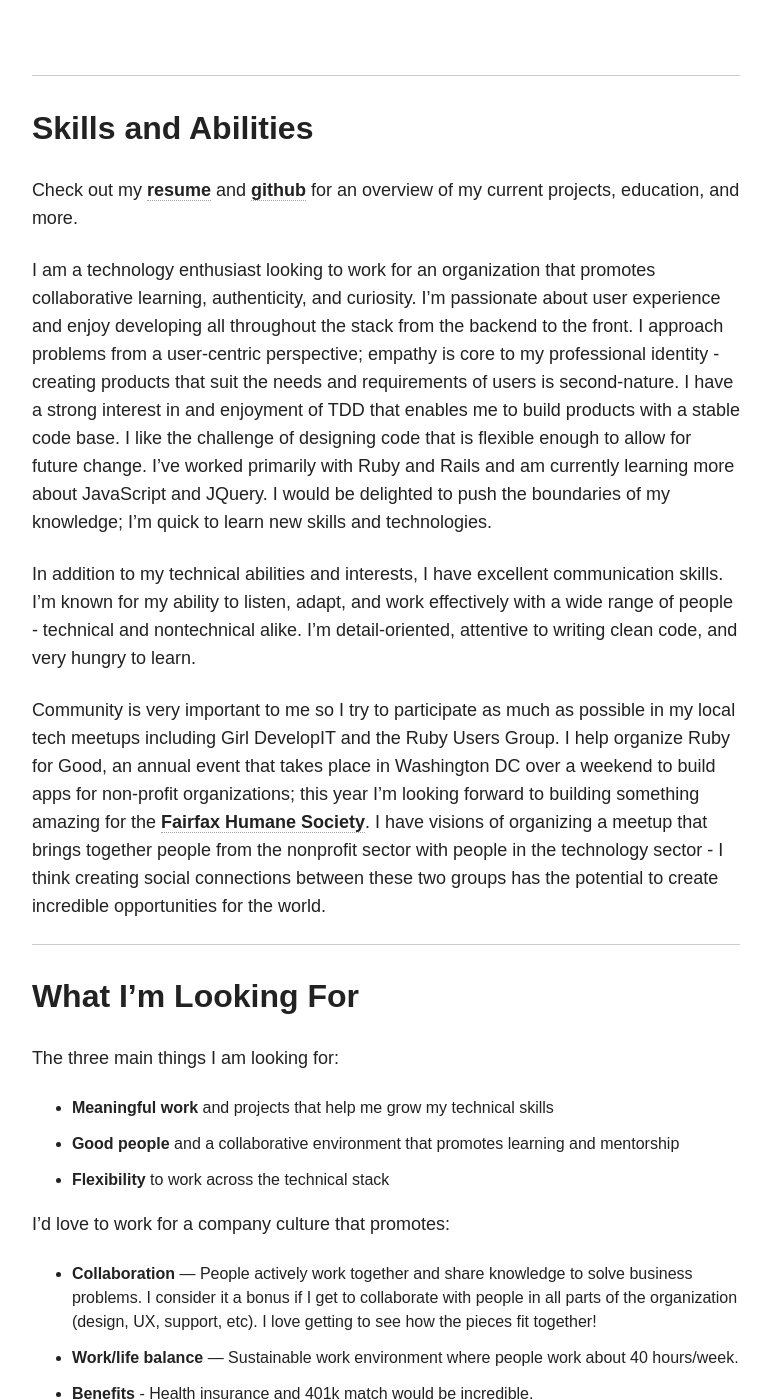
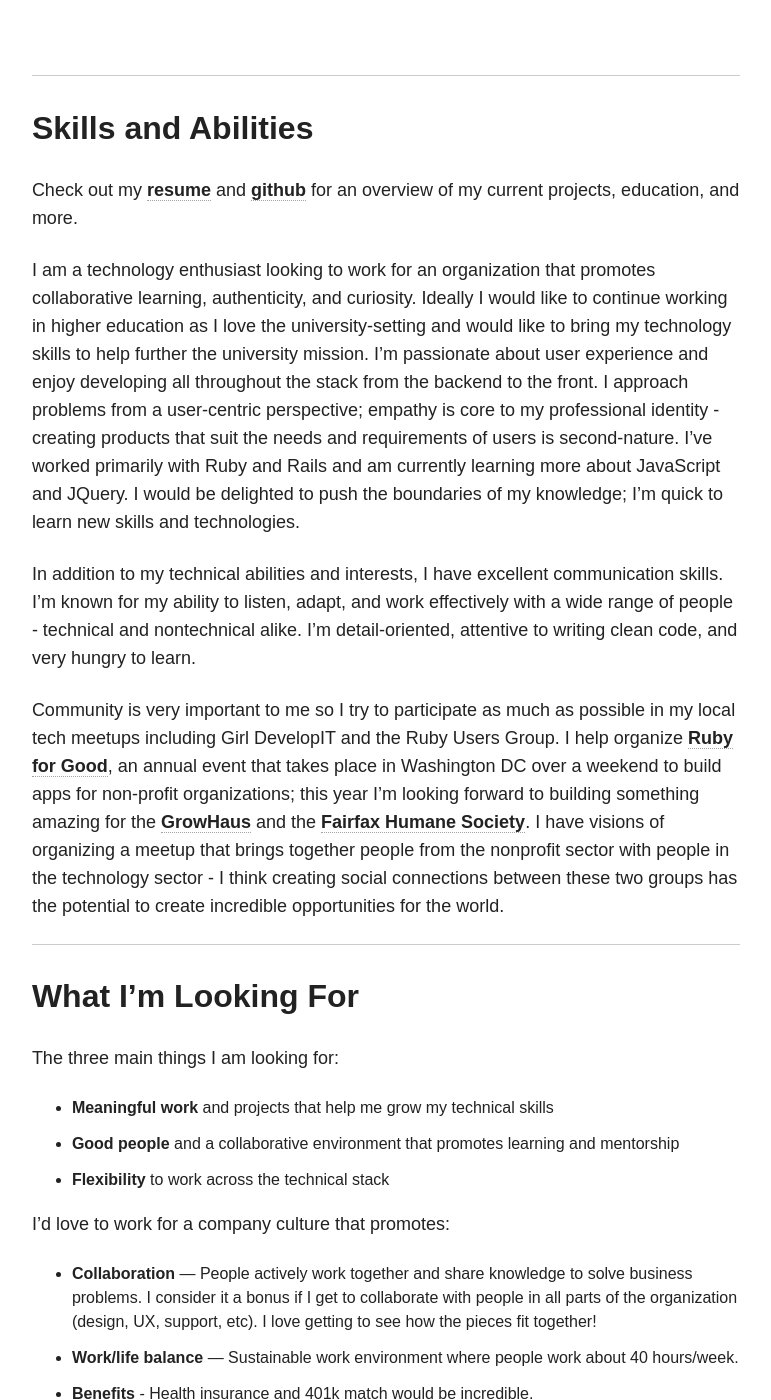
Before and after one commit to teresafinn/teresafinn.github.io, a Jekyll site: the page built from work/index.md, in a window 1280 px wide and 1400 px high, scrolled down 907 px. Shown: the whole window, without its empty margins (254-1025 px from the left). Built offline with Jekyll 4.4.1, drawn with Linux system fonts in a browser that asks for light colours; nearby versions of some CDN libraries.

Commit message:
Update work

```diff
--- a/work/index.md
+++ b/work/index.md
@@ -20,11 +20,11 @@
 
 Check out my [**resume**](/images/finn-resume1.pdf) and [**github**](https://github.com/teresafinn) for an overview of my current projects, education, and more.
 
-I am a technology enthusiast looking to work for an organization that promotes collaborative learning, authenticity, and curiosity. I'm passionate about user experience and enjoy developing all throughout the stack from the backend to the front. I approach problems from a user-centric perspective; empathy is core to my professional identity - creating products that suit the needs and requirements of users is second-nature. I have a strong interest in and enjoyment of TDD that enables me to build products with a stable code base. I like the challenge of designing code that is flexible enough to allow for future change. I've worked primarily with Ruby and Rails and am currently learning more about JavaScript and JQuery. I would be delighted to push the boundaries of my knowledge; I'm quick to learn new skills and technologies.
+I am a technology enthusiast looking to work for an organization that promotes collaborative learning, authenticity, and curiosity. Ideally I would like to continue working in higher education as I love the university-setting and would like to bring my technology skills to help further the university mission. I'm passionate about user experience and enjoy developing all throughout the stack from the backend to the front. I approach problems from a user-centric perspective; empathy is core to my professional identity - creating products that suit the needs and requirements of users is second-nature. I've worked primarily with Ruby and Rails and am currently learning more about JavaScript and JQuery. I would be delighted to push the boundaries of my knowledge; I'm quick to learn new skills and technologies.
 
 In addition to my technical abilities and interests, I have excellent communication skills. I'm known for my ability to listen, adapt, and work effectively with a wide range of people - technical and nontechnical alike. I'm detail-oriented, attentive to writing clean code, and very hungry to learn.
 
-Community is very important to me so I try to participate as much as possible in my local tech meetups including Girl DevelopIT and the Ruby Users Group. I help organize Ruby for Good, an annual event that takes place in Washington DC over a weekend to build apps for non-profit organizations; this year I'm looking forward to building something amazing for the [**Fairfax Humane Society**](http://www.hsfc.org/). I have visions of organizing a meetup that brings together people from the nonprofit sector with people in the technology sector - I think creating social connections between these two groups has the potential to create incredible opportunities for the world.
+Community is very important to me so I try to participate as much as possible in my local tech meetups including Girl DevelopIT and the Ruby Users Group. I help organize [**Ruby for Good**](http://rubyforgood.com/), an annual event that takes place in Washington DC over a weekend to build apps for non-profit organizations; this year I'm looking forward to building something amazing for the [**GrowHaus**](http://www.thegrowhaus.org/) and the [**Fairfax Humane Society**](http://www.hsfc.org/). I have visions of organizing a meetup that brings together people from the nonprofit sector with people in the technology sector - I think creating social connections between these two groups has the potential to create incredible opportunities for the world.
 
 <!-- Dev emphasis -->
 <!-- I am a junior developer looking to work for an organization that promotes collaborative learning, authenticity, and curiosity. I'm passionate about user experience and enjoy developing all throughout the stack from the backend to the front. I approach problems from a user-centric perspective; empathy is core to my professional identity - creating products that suit the needs and requirements of users is second-nature. I have a strong interest in and enjoyment of TDD that enables me to build products with a stable code base. I like the challenge of designing code that is flexible enough to allow for future change. I've worked primarily with Ruby and Rails and am currently learning more about JavaScript and JQuery. I would be delighted to push the boundaries of my knowledge; I'm quick to learn new skills and technologies.
```
